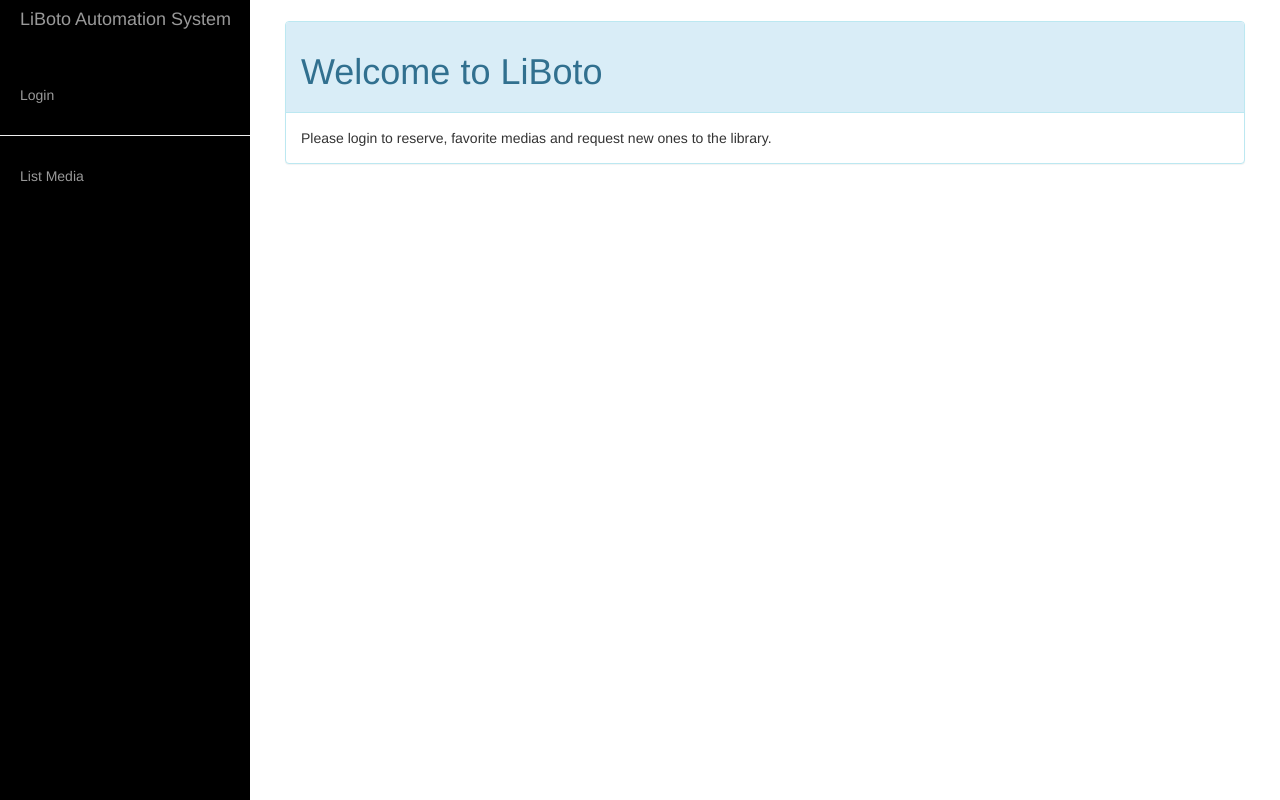
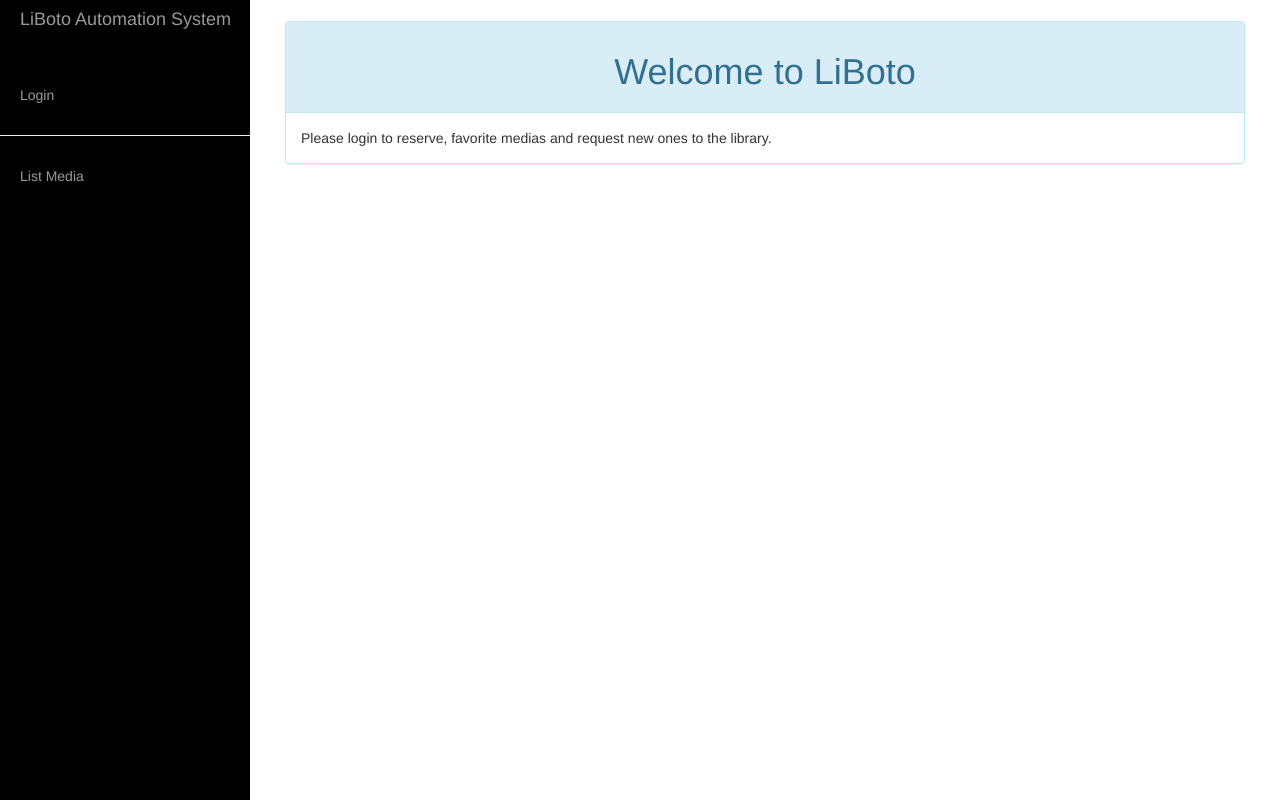
Before and after one commit to fsebile/liboto, a Django app: page / in a window 1280 px wide. Run offline with Django 3.2, Linux system fonts and the light colour scheme; parts of the project's set-up code (start-up, migrations or seed data) failed here and were passed over; some libraries are stand-ins or nearby versions.

Commit message:
Centered Titles

```diff
--- /dev/null
+++ b/static/css/custom.css
@@ -0,0 +1,2 @@
+div.panel-heading{
+    text-align: center;}
--- a/templates/base.html
+++ b/templates/base.html
@@ -14,6 +14,7 @@
 
     <!-- Bootstrap Core CSS -->
     <link href="{% static 'css/bootstrap.min.css' %}" rel="stylesheet">
+    <link href="{% static 'css/custom.css' %}" rel="stylesheet">
 
     <!-- Custom CSS -->
     <link href="{% static 'css/simple-sidebar.css' %}" rel="stylesheet">
```
